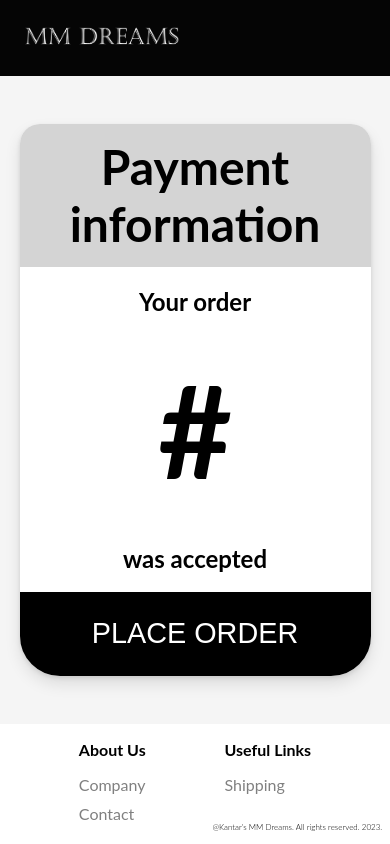
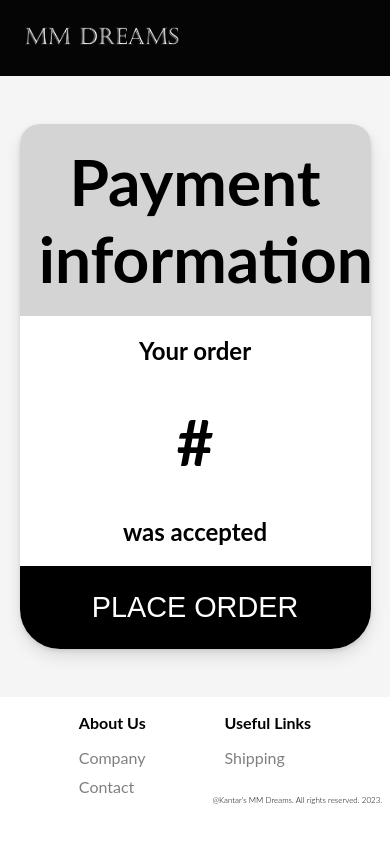
Before and after one commit to 666kantar/react_proj, a React (Create React App) app: page /modal in a window 390 px wide. Built offline with nearby package versions, Linux system fonts and the light colour scheme; no server answers; the database is empty.

Commit message:
font for mobile

```diff
--- a/src/Mobile/Mobile.css
+++ b/src/Mobile/Mobile.css
@@ -339,3 +339,14 @@ padding: 0.5em;}
 }
 
 }
+
+
+/* Modal */
+
+.formCheckCart h1{
+  font-size: 4em;
+}
+
+.checkTitle{
+  font-size: 2em;
+}
```
